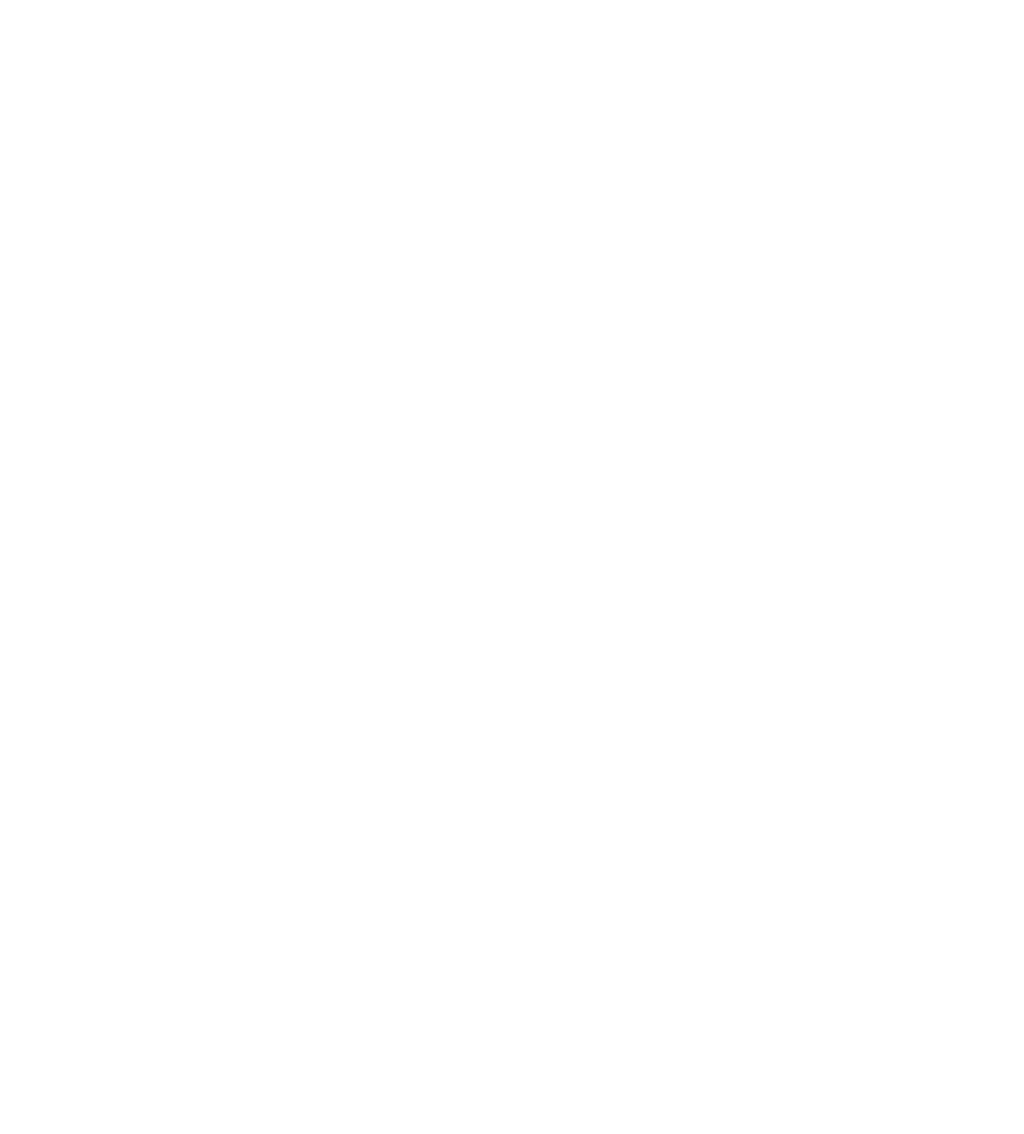
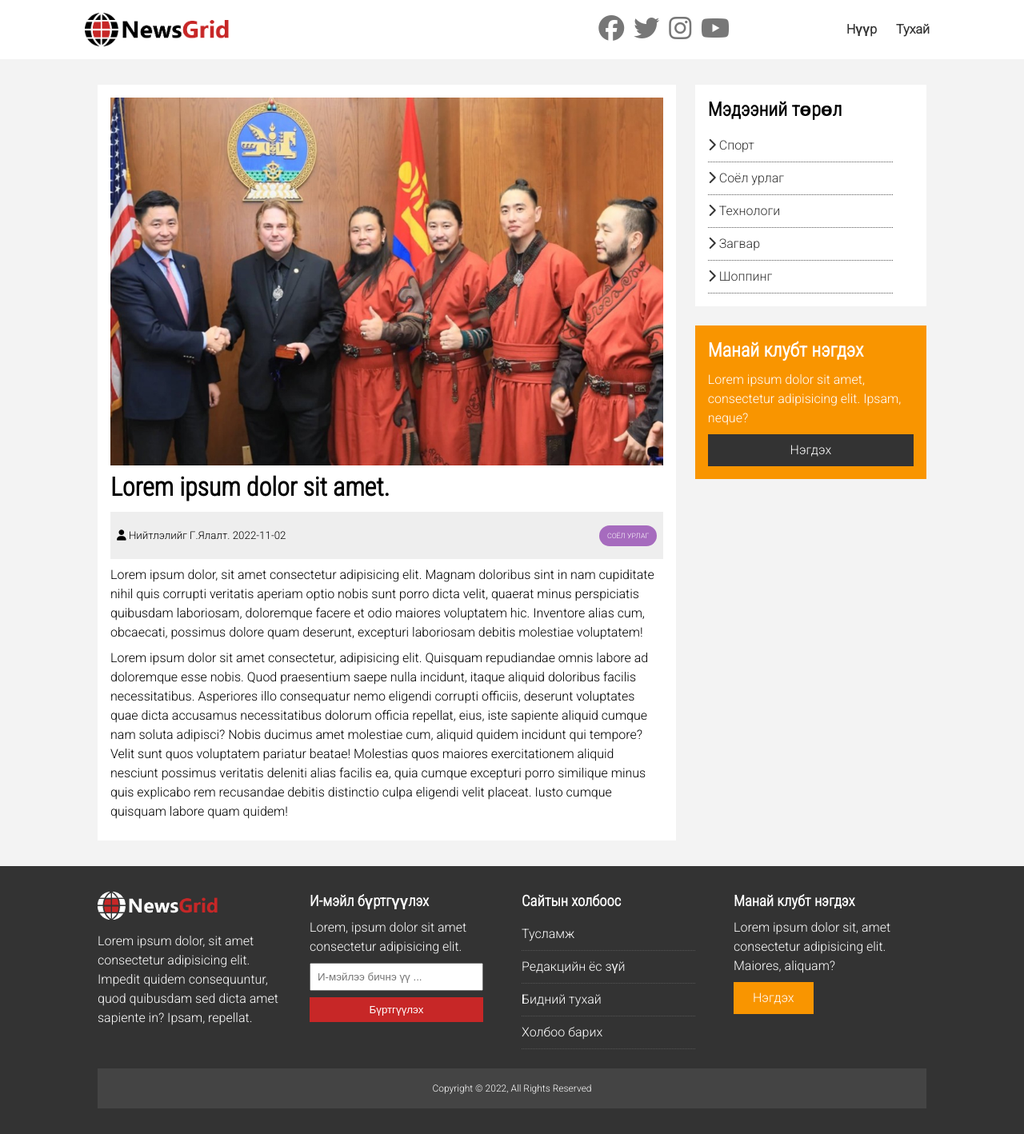
Before and after one commit to Yalalt/sports_news, a plain HTML site: page article.html in a window 1280 px wide. Shown: the whole page at 80% size. Before the commit the page ends 800 px from the top, so only its background shows below. Drawn offline with Linux system fonts and the light colour scheme.

Commit message:
article huudas hiij duusgav

```diff
--- a/article.html
+++ b/article.html
@@ -0,0 +1,110 @@
+<!DOCTYPE html>
+<html lang="en">
+
+<head>
+    <meta charset="UTF-8">
+    <meta http-equiv="X-UA-Compatible" content="IE=edge">
+    <meta name="viewport" content="width=device-width, initial-scale=1.0">
+    <link rel="stylesheet" href="css/style.css">
+    <link rel="stylesheet" media="screen and (max-width: 768px)" href="css/mobile.css">
+    <script src="https://kit.fontawesome.com/9a12ec8366.js" crossorigin="anonymous"></script>
+    <link rel="preconnect" href="https://fonts.googleapis.com">
+    <link rel="preconnect" href="https://fonts.gstatic.com" crossorigin>
+    <link href="https://fonts.googleapis.com/css2?family=Roboto+Condensed:wght@300&family=Roboto:wght@300&display=swap"
+        rel="stylesheet">
+    <link rel="shortcut icon" type="image/x-icon" href="favicon.ico">
+    <title>NewsGrid | Мэдээ</title>
+</head>
+
+<body>
+    <nav id="main-nav">
+        <div class="container">
+            <img src="img/logo.png" alt="NewsGrid" class="logo">
+
+            <!-- Social link -->
+            <div class="social">
+                <a href="https://facebook.com"><i class="fab fa-facebook fa-2x" target="_blank"></i></a>
+                <a href="https://twitter.com"><i class="fab fa-twitter fa-2x" target="_blank"></i></a>
+                <a href="https://instagram.com"><i class="fab fa-instagram fa-2x" target="_blank"></i></a>
+                <a href="https://youtube.com"><i class="fab fa-youtube fa-2x" target="_blank"></i></a>
+            </div>
+            <ul>
+                <li><a href="index.html">Нүүр</a></li>
+                <li><a href="about.html">Тухай</a></li>
+            </ul>
+        </div>
+    </nav>
+
+    <section id="article">
+        <div class="container">
+            <div class="page-container">
+                <article class="card">
+                    <img src="img/articles/ent1.jpg" alt="">
+                    <h1 class="l-heading">Lorem ipsum dolor sit amet.</h1>
+                    <div class="meta">
+                        <small>
+                            <i class="fas fa-user"></i>  Нийтлэлийг Г.Ялалт. 2022-11-02
+                        </small>
+                        <div class="category category-art">Соёл урлаг</div>
+                    </div>
+                    <p>Lorem ipsum dolor, sit amet consectetur adipisicing elit. Magnam doloribus sint in nam cupiditate nihil quis corrupti veritatis aperiam optio nobis sunt porro dicta velit, quaerat minus perspiciatis quibusdam laboriosam, doloremque facere et odio maiores voluptatem hic. Inventore alias cum, obcaecati, possimus dolore quam deserunt, excepturi laboriosam debitis molestiae voluptatem!</p>
+                    <p>Lorem ipsum dolor sit amet consectetur, adipisicing elit. Quisquam repudiandae omnis labore ad doloremque esse nobis. Quod praesentium saepe nulla incidunt, itaque aliquid doloribus facilis necessitatibus. Asperiores illo consequatur nemo eligendi corrupti officiis, deserunt voluptates quae dicta accusamus necessitatibus dolorum officia repellat, eius, iste sapiente aliquid cumque nam soluta adipisci? Nobis ducimus amet molestiae cum, aliquid quidem incidunt qui tempore? Velit sunt quos voluptatem pariatur beatae! Molestias quos maiores exercitationem aliquid nesciunt possimus veritatis deleniti alias facilis ea, quia cumque excepturi porro similique minus quis explicabo rem recusandae debitis distinctio culpa eligendi velit placeat. Iusto cumque quisquam labore quam quidem!</p>
+                </article>
+                <aside id="categories" class="card">
+                    <h2>Мэдээний төрөл</h2>
+                    <ul class="list">
+                        <li><a href="#"><i class="fas fa-chevron-right"></i> Спорт</a></li>
+                        <li><a href="#"><i class="fas fa-chevron-right"></i> Соёл урлаг</a></li>
+                        <li><a href="#"><i class="fas fa-chevron-right"></i> Технологи</a></li>
+                        <li><a href="#"><i class="fas fa-chevron-right"></i> Загвар</a></li>
+                        <li><a href="#"><i class="fas fa-chevron-right"></i> Шоппинг</a></li>
+                    </ul>
+                </aside>
+                <aside class="card bg-secondary">
+                    <h2>Манай клубт нэгдэх</h2>
+                    <p>Lorem ipsum dolor sit amet, consectetur adipisicing elit. Ipsam, neque?</p>
+                    <a href="#" class="btn btn-dark btn-block">Нэгдэх</a>
+                </aside>
+            </div>
+        </div>
+    </section>
+
+    <!-- Footer -->
+    <footer id="main-footer" class="py-2">
+        <div class="container footer-container">
+            <div>
+                <img src="img/logo_light.png" alt="NewsGrid">
+                <p>Lorem ipsum dolor, sit amet consectetur adipisicing elit. Impedit quidem consequuntur, quod quibusdam sed dicta amet sapiente in? Ipsam, repellat.</p>
+            </div>
+            <div>
+                <h3>И-мэйл бүртгүүлэх</h3>
+                <p>Lorem, ipsum dolor sit amet consectetur adipisicing elit.</p>
+                <form>
+                    <input type="email" placeholder="И-мэйлээ бичнэ үү ...">
+                    <input type="submit" value="Бүртгүүлэх" class="btn btn-primary">
+                </form>
+            </div>
+            <div>
+                <h3>Сайтын холбоос</h3>
+                <ul class="list">
+                    <li><a href="#">Тусламж</a></li>
+                    <li><a href="#">Редакцийн ёс зүй</a></li>
+                    <li><a href="#">Бидний тухай</a></li>
+                    <li><a href="#">Холбоо барих</a></li>
+                </ul>
+            </div>
+            <div>
+                <h3>Манай клубт нэгдэх</h3>
+                <p>Lorem ipsum dolor sit, amet consectetur adipisicing elit. Maiores, aliquam?</p>
+                <a href="#" class="btn btn-secondary">Нэгдэх</a>
+            </div>
+            <div>
+                <p>
+                    Copyright &copy; 2022, All Rights Reserved
+                </p>
+            </div>
+        </div>
+    </footer>
+</body>
+
+</html>
--- a/css/style.css
+++ b/css/style.css
@@ -145,6 +145,11 @@ h1, h2, h3, h4, h5, h6 {
     color: var(--primary-color) !important;
 }
 
+.l-heading {
+    font-size: 2rem;
+}
+
+
 /* Huudasnii dotor taliin grid container */
 .page-container {
     display: grid;
@@ -156,17 +161,6 @@ h1, h2, h3, h4, h5, h6 {
 .page-container > *:first-child {
     grid-row: 1 / span 3;
 }
-
-
-
-
-
-
-
-
-
-
-
 
 
 
@@ -275,6 +269,18 @@ h1, h2, h3, h4, h5, h6 {
     grid-column: 2 / span 2;
 }
 
+#article .meta {
+    display: flex;
+    justify-content: space-between;
+    align-items: center;
+    background: #eee;
+    padding: 0.5rem;
+}
+
+#article .meta .category {
+    margin-top: 0.6rem;
+}
+
 /* Footer style */
 #main-footer {
     background: var(--dark-color);
```
